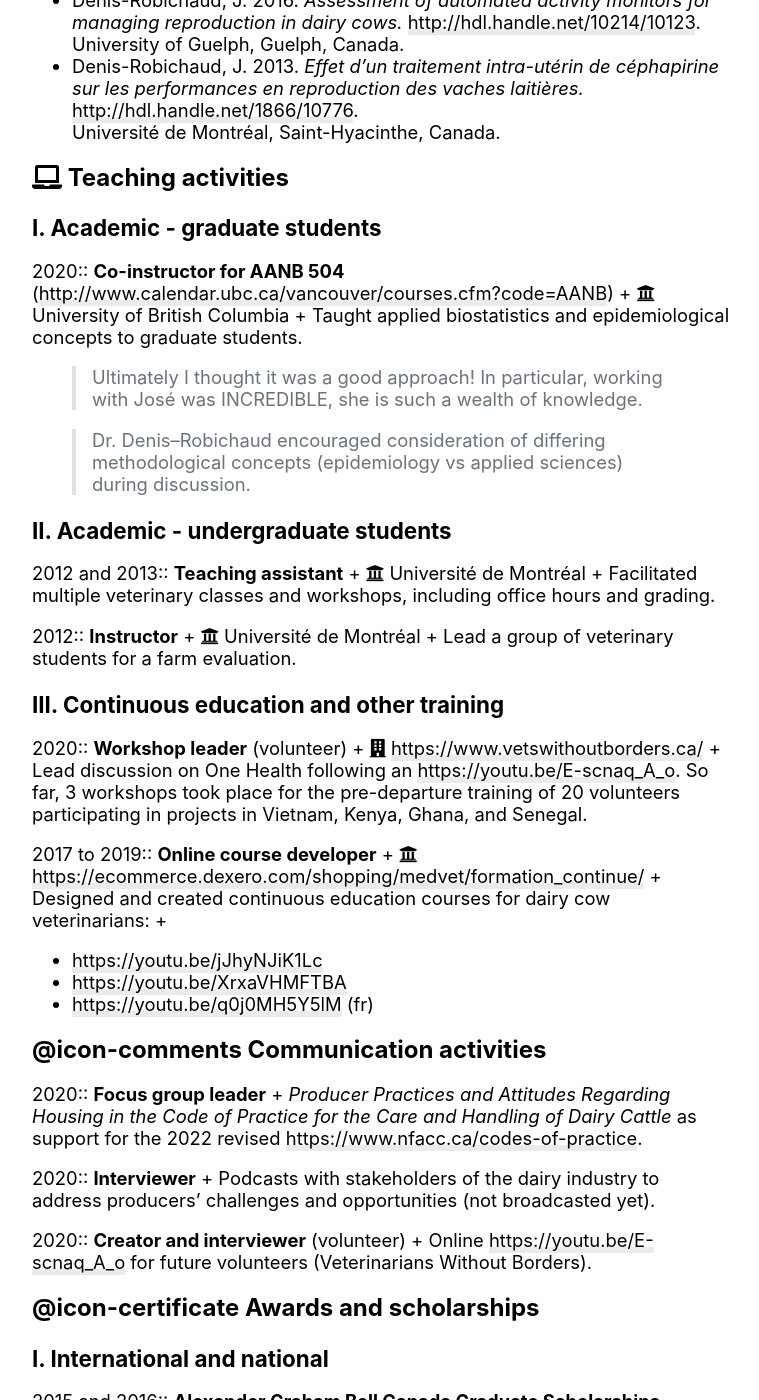
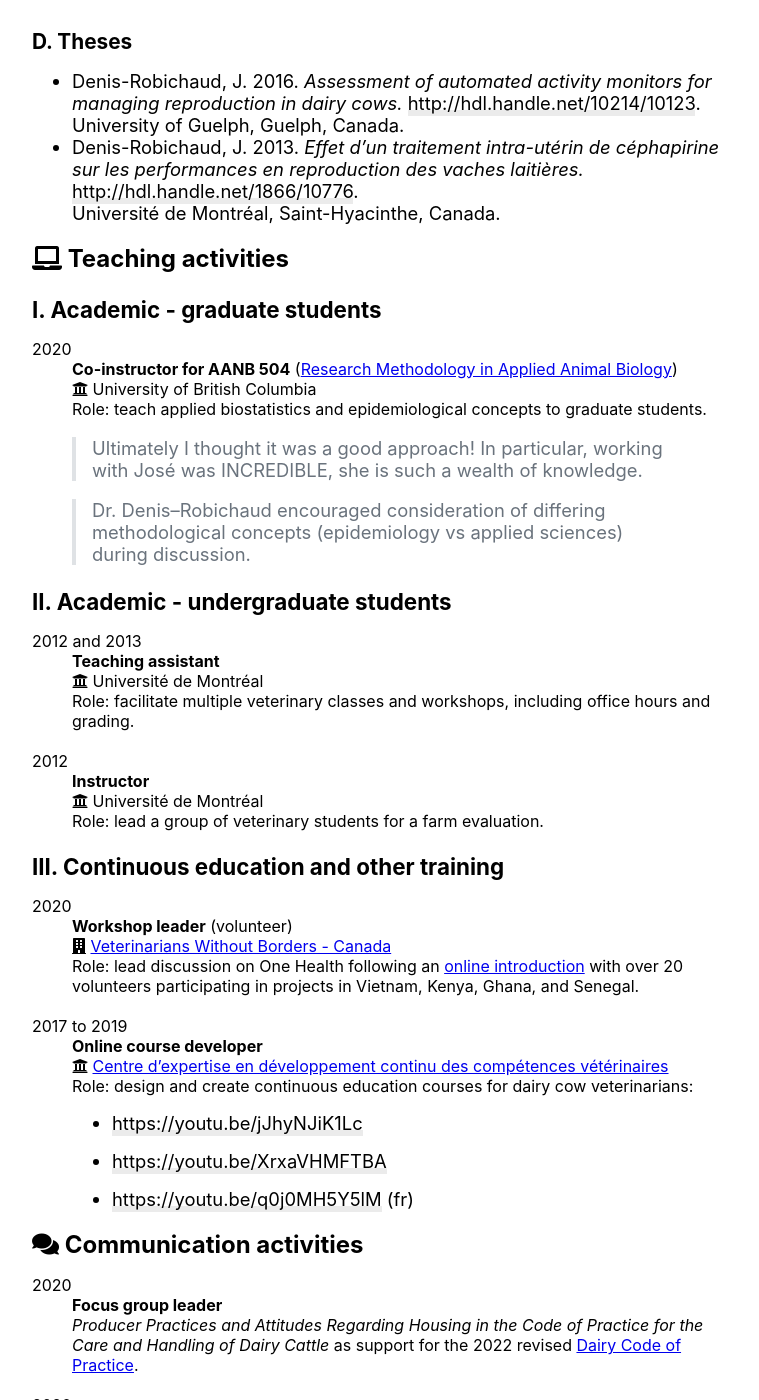
Before and after one commit to PandaSekh/Jekyll-YAMT, a Jekyll site: the page built from about.md, in a window 1280 px wide and 1400 px high, scrolled down 8578 px. Shown: the whole window, without its empty margins (258-1017 px from the left). Built offline with Jekyll 4.4.1, drawn with Linux system fonts in a browser that asks for light colours; nearby versions of some CDN libraries; some of the changed text lies outside the part shown.

Commit message:
Update about.md

```diff
--- a/about.md
+++ b/about.md
@@ -4,13 +4,13 @@ title: about
 toc: yes
 ---
 
-José Denis-Robichaud, DVM MSc PhD <u>(she/her)</u>
-[josedr@hotmail.ca](mailto:josedr@hotmail.ca)
+: José Denis-Robichaud, DVM MSc PhD <u>(she/her)</u>
+: [josedr@hotmail.ca](mailto:josedr@hotmail.ca)
 
 
 ## <i class="fas fa-user"></i> Personal details
 
-Dr. Denis-Robichaud is a veterinary epidemiologist and researcher. She
+: Dr. Denis-Robichaud is a veterinary epidemiologist and researcher. She
 collaborated to various projects with research groups, governmental
 entities, and private companies in Canada, the United States, and
 Vietnam. Her contribution to the different projects included reviewing
@@ -35,17 +35,17 @@ and volunteered for Veterinarians Without Borders.
 
 2013 to 2016
 : <i class="fas fa-university"></i> [University of Guelph](https://ovc.uoguelph.ca/population-medicine/department-population-medicine)
-: **Doctor of Philosophy (Ph.D.)**, Population Medicine.
+: **Doctor of Philosophy (Ph.D.)**, Population Medicine
 <br/>
 
 2011 to 2013
 : <i class="fas fa-university"></i> [Université de Montréal](https://fmv.umontreal.ca/fmv/)
-: **Master of Science (M.Sc.)**, Veterinary Sciences.
+: **Master of Science (M.Sc.)**, Veterinary Sciences
 <br/>
 
 2006 to 2011
 : <i class="fas fa-university"></i> [Université de Montréal](https://fmv.umontreal.ca/fmv/)
-: **Doctor of veterinary medicine (DVM)**.
+: **Doctor of veterinary medicine (DVM)**
 
 
 ### II. Professional development
@@ -58,28 +58,28 @@ and volunteered for Veterinarians Without Borders.
 
 2021
 : Online [Prep ACVPM](http://prepacvpm.org/) Course. January to June 2021.
-: Course leaders: Danelle Bickett-Weddle and Glenda Dvorak.
+: Course leaders: Danelle Bickett-Weddle and Glenda Dvorak
 <br/>
 
 2021
 : Core Skills Training (Git, Github, Jekyll, Docker, Markdown/Asciisdoc). Spring 2021.
-: University of British Columbia.
+: University of British Columbia
 <br/>
 
 2016
 : Bayesian Latent Class Modelling in Animal Health. _Epi on the Island_, Prince-Edward-Island, Canada. June 8 - June 11.
-: Instructors: Wes Johnson, Ian Gardner and Henrik Stryhn.
+: Instructors: Wes Johnson, Ian Gardner and Henrik Stryhn
 <br/>
 
 2016
 : Introduction to Multilevel Modelling. _Epi on the Island_, Prince-Edward-Island, Canada. June 13 - June 17.
-: Instructors: Ian Dohoo, Henrik Stryhn and Javier Sanchez.
+: Instructors: Ian Dohoo, Henrik Stryhn and Javier Sanchez
 
 
 ### III. Language Skills
 
-**French**: native language.
-**English**: fluent.
+: **French**: native language
+: **English**: fluent
 
 
 ## <i class="fas fa-briefcase"></i> Professional experience
@@ -87,38 +87,39 @@ and volunteered for Veterinarians Without Borders.
 ### I. Research positions
 
 2021 to now
-: **Research agent (part-time)**
+: **Research agent** (part-time)
 : _Improving Early Warning of Emerging Threats._
 : <i class="fas fa-university"></i> [Université de Montréal](https://fmv.umontreal.ca/fmv/)
-: Supervisors: Dr. Hélène Carabin and Dr. Christina Zarowski.
+: Supervisors: Dr. Hélène Carabin and Dr. Christina Zarowski
 
 <br/>
 2020 to now
-: **Part-time postdoctoral research fellowship**
+: **Postdoctoral research fellowship** (part-time)
 : _Genomics solutions for agriculture, agri-food, fisheries and aquaculture._
-: Support research and teaching within the Dairy Reproduction research group.
+: Role: support research and teach within the Dairy Reproduction research group.
 : <i class="fas fa-university"></i> [University of British Columbia](https://www.landfood.ubc.ca/)
-: Supervisor: Dr. Ronaldo Cerri.
+: Supervisor: Dr. Ronaldo Cerri
 
 
 ### II. Consulting
 
 2017 to now
 : **Self-employed veterinary epidemiologist**
-* Develop, analyze, interpret, and publish research projects with
+: Role:
+: * Develop, analyze, interpret, and publish research projects with
 major stakeholders in animal science, public health, and One Health.
-* Design and create online courses for continuing education of
+: * Design and create online courses for continuing education of
 veterinarians and animal scientists.
-* Interview researchers, farmers, and other stakeholders for
+: * Interview researchers, farmers, and other stakeholders for
 communicating changes and challenges to the industry and the public.
 
 ### III. Clinical position
 
 2011 to 2013
-: **Part-time veterinary clinician**
+: **Veterinary clinician** (part-time)
 : Ruminant Ambulatory Clinic
 : <i class="fas fa-university"></i> [Université de Montréal](https://fmv.umontreal.ca/fmv/)
-: Supervisor: Dr. Luc DesCôteaux.
+: Supervisor: Dr. Luc DesCôteaux
 
 ## <i class="fas fa-bar-chart"></i> Research activities
 
@@ -255,7 +256,7 @@ PI: Dr. Jocelyn Dubuc
 
 #### A. Peer-reviewed journals
 
-1. Tuan Ngo, H. H., L. Nguyen-Thanh, P. Pham-Duc, S. Dang-Xuan, H. Le-Thi, **J. Denis-Robichaud**, H. Nguyen-Viet, T. Le-Thi Huyen, D. Randolph, and F. Unger. 2021.
+: 1. Tuan Ngo, H. H., L. Nguyen-Thanh, P. Pham-Duc, S. Dang-Xuan, H. Le-Thi, **J. Denis-Robichaud**, H. Nguyen-Viet, T. Le-Thi Huyen, D. Randolph, and F. Unger. 2021.
 _Microbial contamination and associated risk factors in retailed pork from key value chains in Northern Vietnam._ International Journal of Food Microbiology. 346:109163. [10.1016/j.ijfoodmicro.2021.109163](10.1016/j.ijfoodmicro.2021.109163).
 
 1. Turcotte, M. E., **J. Denis-Robichaud**, J. Dubuc, J. Harel, D. Tremblay, C. A. Gagnon, and J. Arsenault. 2021.
@@ -443,10 +444,11 @@ Université de Montréal, Saint-Hyacinthe, Canada.
 
 ### I. Academic - graduate students
 
-2020:: **Co-instructor for AANB 504**
-([http://www.calendar.ubc.ca/vancouver/courses.cfm?code=AANB](Research Methodology in Applied Animal Biology)) +
-<i class="fas fa-university"></i> University of British Columbia +
-Taught applied biostatistics and epidemiological concepts
+2020
+: **Co-instructor for AANB 504**
+([Research Methodology in Applied Animal Biology](http://www.calendar.ubc.ca/vancouver/courses.cfm?code=AANB))
+: <i class="fas fa-university"></i> University of British Columbia
+: Role: teach applied biostatistics and epidemiological concepts
 to graduate students.
 
 > Ultimately I thought it was a good approach! In particular, working with
@@ -457,114 +459,129 @@ to graduate students.
 
 ### II. Academic - undergraduate students
 
-2012 and 2013:: **Teaching assistant** +
-<i class="fas fa-university"></i> Université de Montréal +
-Facilitated multiple veterinary classes and workshops, including office hours and grading.
+2012 and 2013
+: **Teaching assistant**
+: <i class="fas fa-university"></i> Université de Montréal
+: Role: facilitate multiple veterinary classes and workshops, including office hours and grading.
+<br/>
 
-2012:: **Instructor** +
-<i class="fas fa-university"></i> Université de Montréal +
-Lead a group of veterinary students for a farm evaluation.
+2012
+: **Instructor**
+: <i class="fas fa-university"></i> Université de Montréal
+: Role: lead a group of veterinary students for a farm evaluation.
 
 ### III. Continuous education and other training
 
-2020:: **Workshop leader** (volunteer) +
-<i class="fas fa-building"></i> [https://www.vetswithoutborders.ca/](Veterinarians Without Borders - Canada) +
-Lead discussion on One Health following an [https://youtu.be/E-scnaq_A_o](online introduction).
-So far, 3 workshops took place for the pre-departure training of 20 volunteers
-participating in projects in Vietnam, Kenya, Ghana, and Senegal.
+2020
+: **Workshop leader** (volunteer)
+: <i class="fas fa-building"></i> [Veterinarians Without Borders - Canada](https://www.vetswithoutborders.ca/)
+: Role: lead discussion on One Health following an [online introduction](https://youtu.be/E-scnaq_A_o) with over 20 volunteers participating in projects in Vietnam, Kenya, Ghana, and Senegal.
+<br/>
 
-2017 to 2019:: **Online course developer** +
-<i class="fas fa-university"></i> [https://ecommerce.dexero.com/shopping/medvet/formation_continue/](Centre d'expertise en développement continu des compétences vétérinaires) +
-Designed and created continuous education courses for dairy cow veterinarians: +
-- [https://youtu.be/jJhyNJiK1Lc](Management of reproductive health of dairy cows)
-- [https://youtu.be/XrxaVHMFTBA](Early non-pregnancy diagnosis – Doppler ultrasound)
-- [https://youtu.be/q0j0MH5Y5lM](Diagnostiquer la balance énergétique négative en péripartum) (fr)
+2017 to 2019
+: **Online course developer**
+: <i class="fas fa-university"></i> [Centre d'expertise en développement continu des compétences vétérinaires](https://ecommerce.dexero.com/shopping/medvet/formation_continue/)
+: Role: design and create continuous education courses for dairy cow veterinarians:
+: - [https://youtu.be/jJhyNJiK1Lc](Management of reproductive health of dairy cows)
+: - [https://youtu.be/XrxaVHMFTBA](Early non-pregnancy diagnosis – Doppler ultrasound)
+: - [https://youtu.be/q0j0MH5Y5lM](Diagnostiquer la balance énergétique négative en péripartum) (fr)
 
-## @icon-comments Communication activities
+## <i class="fas fa-comments"></i> Communication activities
 
-2020::
-**Focus group leader** +
-_Producer Practices and Attitudes Regarding Housing in the Code of Practice
+2020
+: **Focus group leader**
+: _Producer Practices and Attitudes Regarding Housing in the Code of Practice
 for the Care and Handling of Dairy Cattle_ as support for the 2022
-revised [https://www.nfacc.ca/codes-of-practice](Dairy Code of Practice).
+revised [Dairy Code of Practice](https://www.nfacc.ca/codes-of-practice).
+<br/>
 
-2020::
-**Interviewer** +
-Podcasts with stakeholders of the dairy industry to address producers' challenges
+2020
+: **Interviewer**
+: Podcasts with stakeholders of the dairy industry to address producers' challenges
 and opportunities (not broadcasted yet).
+<br/>
 
-2020::
-**Creator and interviewer** (volunteer) +
-Online [https://youtu.be/E-scnaq_A_o](introduction to One Health) for future volunteers (Veterinarians
-Without Borders).
+2020
+: **Creator and interviewer** (volunteer)
+: Online [introduction to One Health](https://youtu.be/E-scnaq_A_o) for future volunteers (Veterinarians Without Borders).
+<br/>
 
-## @icon-certificate Awards and scholarships
+## <i class="fas fa-certificate"></i> Awards and scholarships
 
 ### I. International and national
 
-2015 and 2016::
-**Alexander Graham Bell Canada Graduate Scholarships** - Doctorate,
+2015 and 2016
+: **Alexander Graham Bell Canada Graduate Scholarships** - Doctorate,
 Natural Sciences and Engineering Research Council of Canada
+<br/>
 
-2012 and 2013::
-**Alexander Graham Bell Canada Graduate Scholarships** - Master,
+2012 and 2013
+: **Alexander Graham Bell Canada Graduate Scholarships** - Master,
 Natural Sciences and Engineering Research Council of Canada
+<br/>
 
-2011::
-2nd place **Student Presentation Award**,
+2011
+: 2nd place **Student Presentation Award**,
 American Association of Bovine Practitioner
+<br/>
 
-2011::
-**AABP Education Grant**,
+2011
+: **AABP Education Grant**,
 American Association of Bovine Practitioner
 
 ### II. Provincial
 
-2014 and 2015::
-**Ontario Graduate Scholarship**,
+2014 and 2015
+: **Ontario Graduate Scholarship**,
 Ontario Student Assistance Program
+<br/>
 
-2012 and 2013::
-**Master’s excellence scholarship from the Canadian Dairy Commission**,
+2012 and 2013
+: **Master’s excellence scholarship from the Canadian Dairy Commission**,
 Novalait
 
 ### III. Institutional
 
-2013 to 2016::
-**Canadian Dairy Commission PhD Scholarship**,
+2013 to 2016
+: **Canadian Dairy Commission PhD Scholarship**,
 University of Guelph
+<br/>
 
-2013 to 2016::
-**OVC Fellowship**,
+2013 to 2016
+: **OVC Fellowship**,
 Ontario Veterinary College
+<br/>
 
-2012::
-**Master’s admission scholarship**,
+2012
+: **Master’s admission scholarship**,
 Faculty of Graduate and Postdoctoral Studies, Université de Montréal
 
-## @icon-users Community involvement
+## <i class="fas fa-users"></i> Community involvement
 
 ### I. Journal article reviewing
 
-- [https://onlinelibrary.wiley.com/journal/14390531](Reproduction in Domestic Animals), since 2019
-- [https://www.journals.elsevier.com/the-veterinary-journal](The Veterinary Journal), since 2017
-- [https://www.journals.elsevier.com/theriogenology](Theriogenology), since 2017
-- [https://veterinaryresearch.biomedcentral.com/](Veterinary Research), since 2017
-- [https://www.tandfonline.com/toc/taar20/current](Journal of Applied Animal Research), since 2017
-- [https://www.journals.elsevier.com/journal-of-dairy-science](Jounal of Dairy Science), since 2016
-- [https://www.canadianveterinarians.net/cvj-cjvr-classified-ads/cvj](Canadian Veterinary Journal), since 2015
-- [https://www.sciencedirect.com/journal/livestock-science](Livestock Science), since 2015
-- [https://journals.tdl.org/bovine/index.php/bovine](The Bovine Practitioner), since 2013
+- [Reproduction in Domestic Animals](https://onlinelibrary.wiley.com/journal/14390531), since 2019
+- [The Veterinary Journal](https://www.journals.elsevier.com/the-veterinary-journal), since 2017
+- [Theriogenology](https://www.journals.elsevier.com/theriogenology), since 2017
+- [Veterinary Research](https://veterinaryresearch.biomedcentral.com/), since 2017
+- [Journal of Applied Animal Research](https://www.tandfonline.com/toc/taar20/current), since 2017
+- [Jounal of Dairy Science](https://www.journals.elsevier.com/journal-of-dairy-science), since 2016
+- [Canadian Veterinary Journal](https://www.canadianveterinarians.net/cvj-cjvr-classified-ads/cvj), since 2015
+- [Livestock Science](https://www.sciencedirect.com/journal/livestock-science), since 2015
+- [The Bovine Practitioner](https://journals.tdl.org/bovine/index.php/bovine), since 2013
 
 ### II. Volunteering
 
-2018 to now   **Veterinary Advisory Council Member** +
-@icon-building [Veterinarian Without Borders - Canada](https://www.vetswithoutborders.ca/) :::
-- Support project development and volunteer training to integrate the One Health approach.
-- Support development of research projects and teach graduate students and research staff on biostatistics and epidemiological tools within the Center for Public Health and Ecosystem Research (Vietnam).
-- Collaborate with stakeholders and governmental entities to help the development of the Ugandan dairy industry by supporting the health, well-being, and production of dairy cows.
+2018 to now
+: **Veterinary Advisory Council Member**
+: <i class="fas fa-building"></i> [Veterinarian Without Borders - Canada](https://www.vetswithoutborders.ca/)
+: Roles:
+: - Support project development and volunteer training to integrate the One Health approach.
+: - Support development of research projects and teach graduate students and research staff on biostatistics and epidemiological tools within the Center for Public Health and Ecosystem Research (Vietnam).
+: - Collaborate with stakeholders and governmental entities to help the development of the Ugandan dairy industry by supporting the health, well-being, and production of dairy cows.
 
 
-2012 » **Speaker**
-» Sensibilisation aux Études, à l’Université et à la Recherche
-» Promoted academic and scientific professions to high school students.
+2012
+: **Speaker**
+: _Sensibilisation aux Études, à l’Université et à la Recherche_
+: Role: promote academic and scientific professions to high school students.
```
